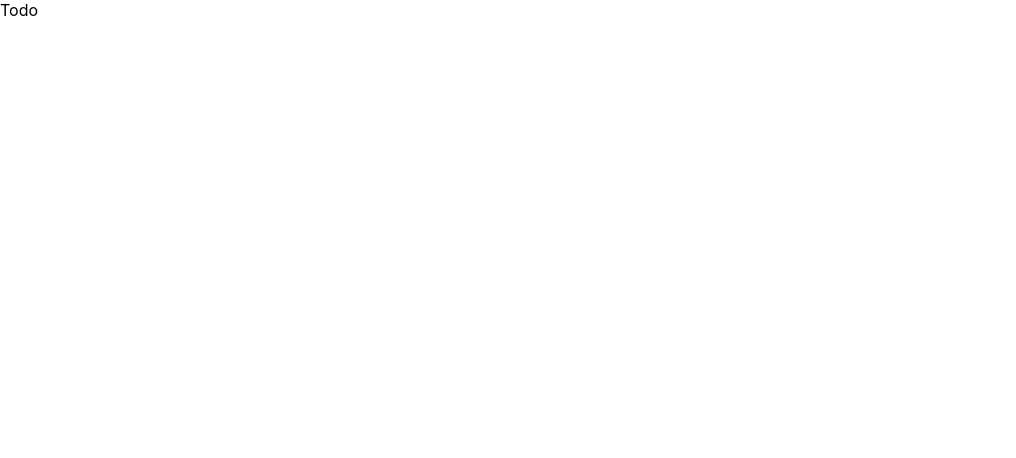
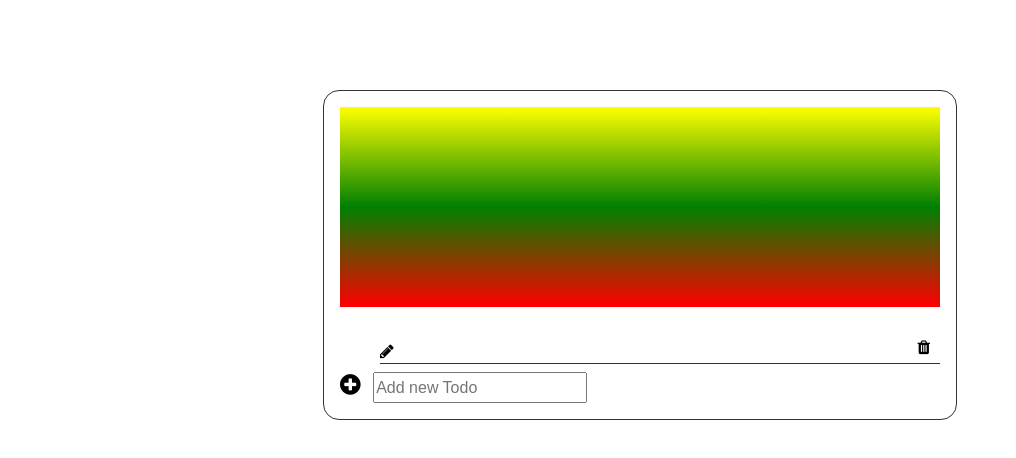
Before and after one commit to RaimondasGrabauskas/react-next-todo, a React (Create React App) app in the folder client/: page / in a window 1280 px wide. Shown: the top 458 px of the page, without its empty margins (0-1016 px from the left). Built offline with nearby package versions, Linux system fonts and the light colour scheme.

Commit message:
added todoHeader, added todoList, add todo

```diff
--- a/client/src/App.jsx
+++ b/client/src/App.jsx
@@ -1,10 +1,10 @@
-
 import './App.css';
+import Todo from './components/todo/Todo';
 
 function App() {
   return (
     <div className="App">
-      Todo
+      <Todo />
     </div>
   );
 }
--- /dev/null
+++ b/client/src/components/addTodo/AddTodo.jsx
@@ -0,0 +1,15 @@
+import css from './AddTodo.module.css';
+
+const AddTodo = () => {
+  return (
+    <div className={css['add-todo-container']}>
+        <i  className="fa fa-plus-circle add-icon"></i>
+        <input
+          type="text"
+          placeholder="Add new Todo"
+        />
+      </div>
+  )
+}
+
+export default AddTodo
--- /dev/null
+++ b/client/src/components/addTodo/AddTodo.module.css
@@ -0,0 +1,11 @@
+.add-todo-container i {
+  margin-right: 0.5em;
+  cursor: pointer;
+  font-size: 1.5em;
+}
+
+.add-todo-container input {
+  font-size: 1em;
+  line-height: 1.5;
+  padding: 0.1em;
+}
--- /dev/null
+++ b/client/src/components/appHeader/HeaderTodo.jsx
@@ -0,0 +1,11 @@
+import css from './HeaderTodo.module.css';
+
+
+const HeaderTodo = () => {
+  return (
+    <header className={css.header}>
+    </header>
+  )
+}
+
+export default HeaderTodo
--- /dev/null
+++ b/client/src/components/appHeader/HeaderTodo.module.css
@@ -0,0 +1,5 @@
+.header {
+  height: 200px;
+  width: 100%;
+  background-image: linear-gradient(yellow, green, red);
+}
--- /dev/null
+++ b/client/src/components/todo/Todo.jsx
@@ -0,0 +1,16 @@
+import css from './Todo.module.css';
+import HeaderTodo from '../appHeader/HeaderTodo';
+import TodoList from './../todoList/TodoList';
+import AddTodo from './../addTodo/AddTodo';
+
+const Todo = () => {
+  return (
+    <div className={css.todo}>
+      <HeaderTodo />
+      <TodoList />
+      <AddTodo />
+    </div>
+  )
+}
+
+export default Todo
--- /dev/null
+++ b/client/src/components/todo/Todo.module.css
@@ -0,0 +1,9 @@
+.todo {
+  max-width: 600px;
+  margin: 0 auto;
+  margin-top: 7%;
+  border-radius: 1em;
+  border: 1px solid #333;
+  overflow: hidden;
+  padding: 1em;
+}
--- /dev/null
+++ b/client/src/components/todoElement/TodoElement.jsx
@@ -0,0 +1,12 @@
+import css from './TodoElement.module.css';
+
+const TodoElement = () => {
+  return (
+    <li className={css['app-todo-el']}>
+      <i className="fa fa-pencil"></i>
+      <i className="fa fa-trash"></i>
+    </li>
+  )
+}
+
+export default TodoElement
--- /dev/null
+++ b/client/src/components/todoElement/TodoElement.module.css
@@ -0,0 +1,17 @@
+.app-todo-el > * {
+  margin-right: 10px;
+  display: inline-block;
+}
+
+.app-todo-el i {
+  cursor: pointer;
+}
+
+.app-todo-el i:last-child {
+  float: right;
+}
+
+.doneTitle {
+  text-decoration: line-through;
+  color: gray;
+}
--- /dev/null
+++ b/client/src/components/todoList/TodoList.jsx
@@ -0,0 +1,12 @@
+import css from './TodoList.module.css';
+import TodoElement from './../todoElement/TodoElement';
+
+const TodoList = () => {
+  return (
+    <ul className={css['todo-list']}>
+        <TodoElement />
+    </ul>
+  )
+}
+
+export default TodoList
--- /dev/null
+++ b/client/src/components/todoList/TodoList.module.css
@@ -0,0 +1,10 @@
+.todo-list {
+  margin: 2em 0 0.5em;
+  list-style: none;
+}
+
+.todo-list li {
+  border-bottom: 1px solid #333;
+  line-height: 1.5;
+  margin-bottom: 0.2em;
+}
--- a/client/src/index.js
+++ b/client/src/index.js
@@ -3,6 +3,7 @@ import ReactDOM from 'react-dom';
 import './index.css';
 import App from './App';
 import reportWebVitals from './reportWebVitals';
+import 'font-awesome/css/font-awesome.css';
 
 ReactDOM.render(
   <React.StrictMode>
```
